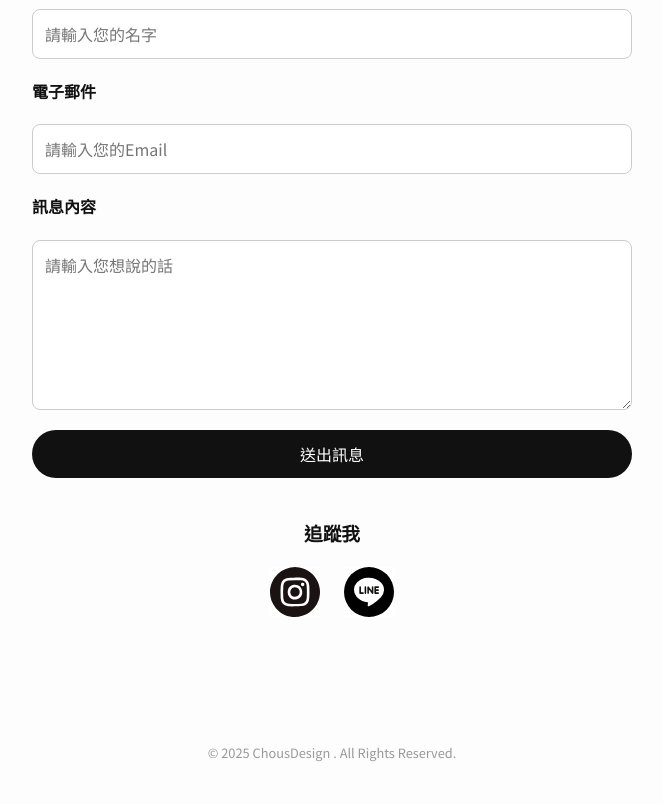
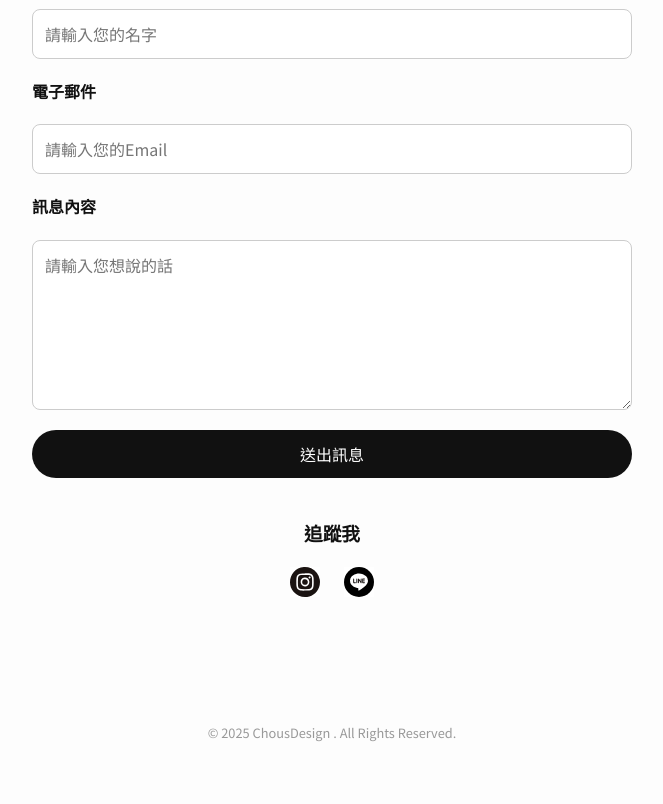
Before and after one commit to andy84717/2025-chous-design-portfolio, a plain HTML site: page contact.html in a window 1280 px wide. Shown: the part 454-1258 px from the top of the page, without its empty margins (308-971 px from the left). Drawn offline with nearby package versions, Linux system fonts and the light colour scheme.

Commit message:
update_add contact media icon alt

```diff
--- a/contact.html
+++ b/contact.html
@@ -166,13 +166,13 @@
             href="https://www.instagram.com/chous_design/"
             target="_blank"
             style="margin: 0 10px; text-decoration: none"
-            ><img src="/image/contact/instagram.svg"></a
+            ><img src="/image/contact/instagram.svg" alt="instagrm icon" width="30px" height="30px"></a
           >
           <a
             href="https://line.me/R/ti/p/@170xuqkb"
             target="_blank"
             style="margin: 0 10px; text-decoration: none"
-            ><img src="/image/contact/Line.svg"></a
+            ><img src="/image/contact/Line.svg" alt="line icon" width="30px" height="30px"></a
           >
 
         </p>
```
